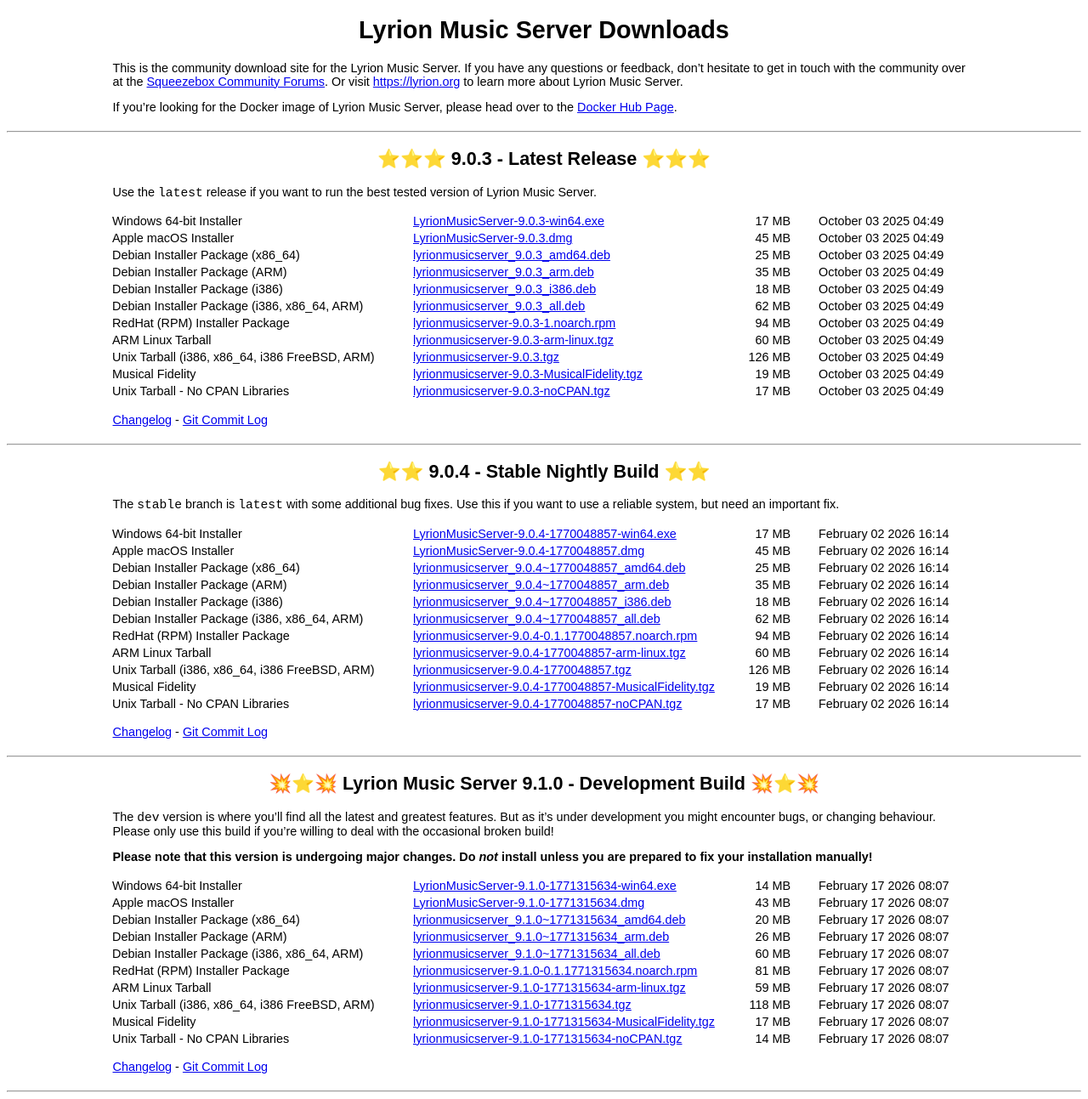
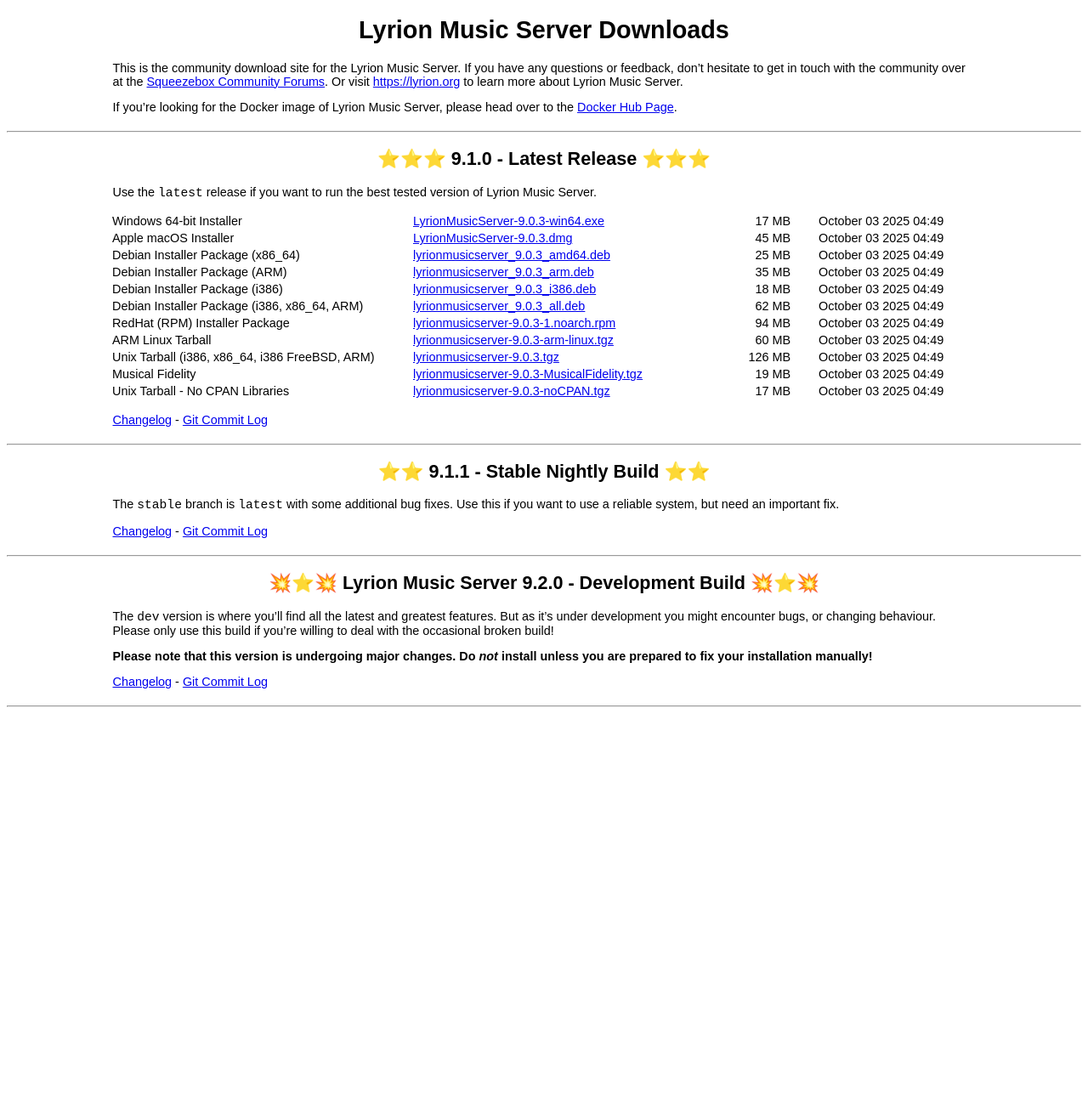
Before and after one commit to LMS-Community/lms-server-repository, a Jekyll site: the page built from index.md, in a window 1280 px wide. Shown: the whole page at 85% size. Built offline with Jekyll 4.4.1, drawn with Linux system fonts in a browser that asks for light colours; our own code applies the rules of GitHub Pages for plain Markdown files; after the commit the page ends 900 px from its top, so only the background shows below that.

```diff
--- a/index.md
+++ b/index.md
@@ -15,9 +15,9 @@ platforms:
    src: Unix Tarball (i386, x86_64, i386 FreeBSD, ARM)
    encore: Musical Fidelity
    nocpan: Unix Tarball - No CPAN Libraries
-latest: 9.0.3
-stable: 9.0.4
-dev: 9.1.0
+latest: 9.1.0
+stable: 9.1.1
+dev: 9.2.0
 ---
 
 # {{ site.title }}
--- a/tools/updateRepository.mjs
+++ b/tools/updateRepository.mjs
@@ -6,9 +6,9 @@ import jstoxml from 'jstoxml';
 import { XMLParser } from 'fast-xml-parser';
 
 const RELEASE_REVISION = 1759466965;
-const RELEASE_VERSION = '9.0.3';
-const STABLE_VERSION = '9.0.4';
-const DEV_VERSION = '9.1.0';
+const RELEASE_VERSION = '9.1.0';
+const STABLE_VERSION = '9.1.1';
+const DEV_VERSION = '9.2.0';
 
 const bucket = 'downloads';
 const downloadUrl = 'downloads.lms-community.org';
```
